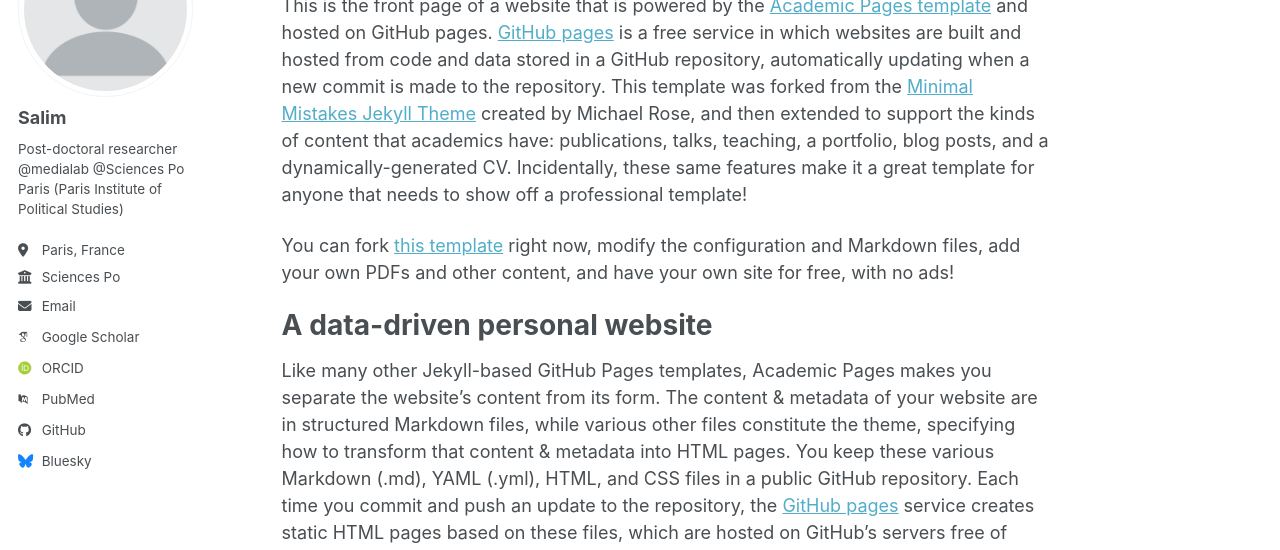
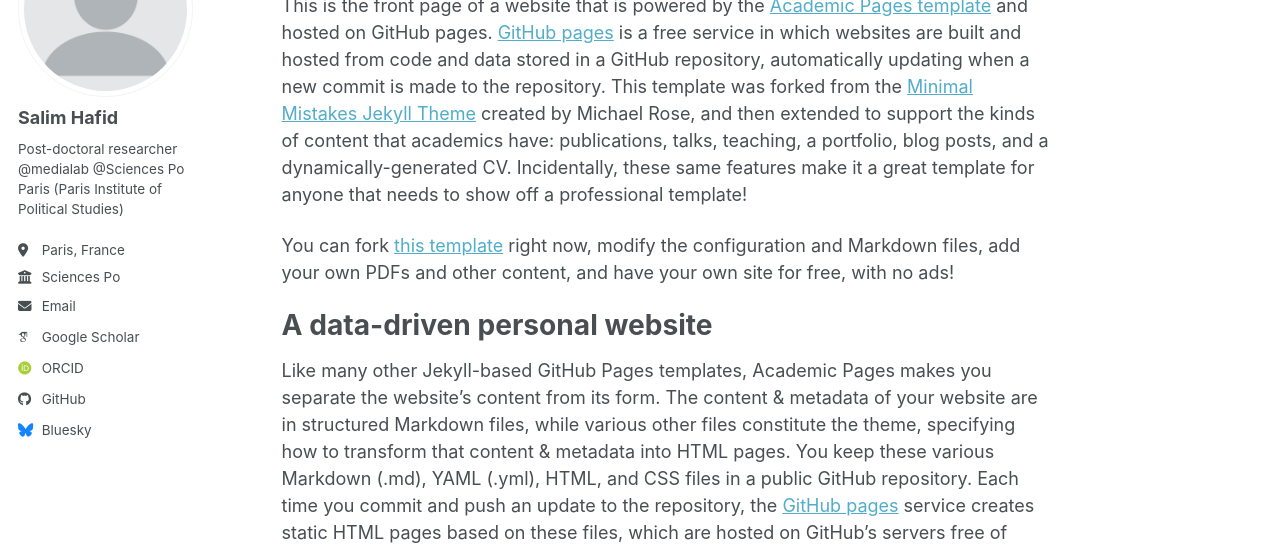
Before and after one commit to salim-hafid/salim-hafid.github.io, a Jekyll site: the page built from _pages/about.md, in a window 1280 px wide. Shown: the part 179-729 px from the top of the page. Built offline with Jekyll 4.4.1, drawn with Linux system fonts in a browser that asks for light colours; some web fonts are replaced; a script bundle is joined from its source files by our own code; library files that are not in the unit come from our copies; some of the changed lines change nothing that is shown.

Commit message:
Revise author information in _config.yml
Updated author details including name, bio, email, and various URLs.

```diff
--- a/_config.yml
+++ b/_config.yml
@@ -24,24 +24,24 @@
 author:
   # Biographic information
   avatar           : "profile.png"
-  name             : "Salim"
+  name             : "Salim Hafid"
   pronouns         : # example: "she/her"
-  bio              : "Post-doctoral researcher @medialab @Sciences Po Paris (Paris Institute of Political Studies)"
+  bio              : "Post-doctoral researcher \n @medialab @Sciences Po Paris \n (Paris Institute of Political Studies)"
   location         : "Paris, France"
   employer         : "Sciences Po"
   uri              : # URL
-  email            : "none@example.org"
+  email            : "salim.hafid@proton.me"
 
   # Academic websites
   academia         : # URL
   arxiv            : # URL - Update with the correct link to your profile
-  googlescholar    : "https://scholar.google.com/citations?user=PS_CX0AAAAAJ"
+  googlescholar    : "https://scholar.google.com/citations?user=yGhut3QAAAAJ&hl=fr&oi=ao"
   inspire-hep      : # URL
   impactstory      : # URL
-  orcid            : "https://orcid.org/yourorcidurl"
+  orcid            : "https://orcid.org/0000-0002-1775-8542"
   semantic         : # URL
   ssrn             : # URL
-  pubmed           : "https://www.ncbi.nlm.nih.gov/pubmed/?term=john+snow"
+  pubmed           : # "https://www.ncbi.nlm.nih.gov/pubmed/?term=john+snow"
   researchgate     : # URL
   scopus           : # URL
   zotero           : # URL
@@ -51,7 +51,7 @@
   bitbucket        : # Username - Update with your username on the site
   codepen          : # Username
   dribbble         : # Username
-  github           : "academicpages"
+  github           : "SalimHFX"
   kaggle           : # Username
   stackoverflow    : # User number or user number and name (i.e., use "1" or "1/jeff-atwood")
 
```
